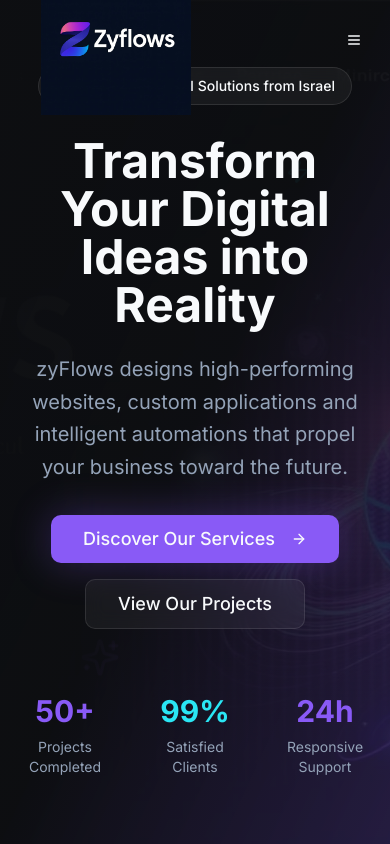
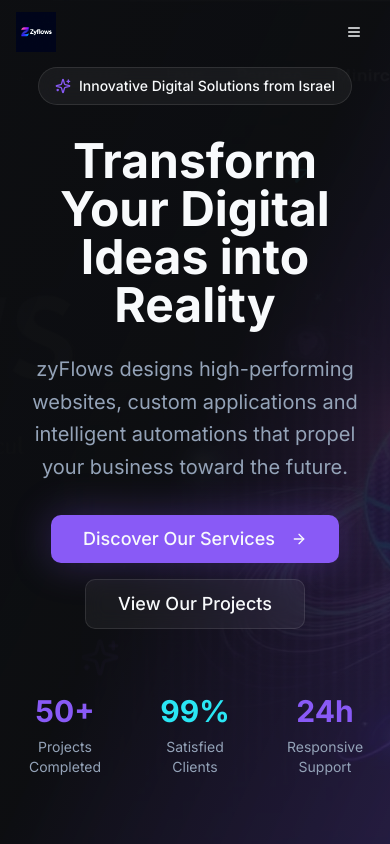
Before and after one commit to ZyFlows/zyflows-web-craft, a React (Vite) app: page / in a window 390 px wide. Shown: the top 844 px of the page. Built offline with nearby package versions, Linux system fonts and the light colour scheme.

Commit message:
Refactor: Improve logo integration in navbar
Integrate the logo into the navbar, removing any background and ensuring responsiveness across all screen sizes and languages.

```diff
--- a/src/components/ui/navigation.tsx
+++ b/src/components/ui/navigation.tsx
@@ -48,20 +48,20 @@ const Navigation = () => {
   return (
     <nav className={`fixed top-0 w-full z-50 transition-smooth ${scrolled ? "glass-effect shadow-lg" : ""} ${language === 'he' ? 'rtl' : ''}`}>
       <div className="container mx-auto px-4">
-        <div className="flex items-center justify-between h-20">
-          {/* Logo - Fixed size with responsive design */}
+        <div className="flex items-center justify-between h-16 md:h-20">
+          {/* Logo - Optimized integration with transparency */}
           <div className={`flex items-center ${language === 'he' ? 'logo-container' : ''}`}>
             <img
               src="/lovable-uploads/da2b99fe-7ae0-4b4d-8a8d-0029ea41d97f.png"
               alt="zyFlows"
               className={`${
                 scrolled
-                  ? 'w-40 h-24'
-                  : 'w-48 md:w-52 h-28 md:h-36'
-              } object-contain transition-all duration-300 ease-in-out`}
+                  ? 'h-8 sm:h-10 md:h-12'
+                  : 'h-10 sm:h-12 md:h-14 lg:h-16'
+              } w-auto object-contain transition-all duration-300 ease-in-out mix-blend-multiply`}
               style={{
-                width: scrolled ? '160px' : '200px',
-                height: scrolled ? '96px' : '150px'
+                filter: 'brightness(1.1) contrast(1.1)',
+                background: 'transparent'
               }}
             />
           </div>
@@ -69,27 +69,27 @@ const Navigation = () => {
           {/* Navigation desktop */}
           <div className={`hidden md:flex items-center ${
             language === 'he'
-              ? 'space-x-reverse space-x-8 nav-items'
-              : 'space-x-8'
+              ? 'space-x-reverse space-x-6 lg:space-x-8 nav-items'
+              : 'space-x-6 lg:space-x-8'
           }`}>
             {navItems.map(item => (
               <a
                 key={item.label}
                 href={item.href}
-                className="text-muted-foreground hover:text-primary transition-smooth hover:scale-105 whitespace-nowrap"
+                className="text-muted-foreground hover:text-primary transition-smooth hover:scale-105 whitespace-nowrap text-sm lg:text-base"
               >
                 {item.label}
               </a>
             ))}
             <LanguageSelector />
-            <Button variant="default" className="glow-primary whitespace-nowrap">
+            <Button variant="default" className="glow-primary whitespace-nowrap text-sm lg:text-base px-4 lg:px-6">
               {t('nav.start_project')}
             </Button>
           </div>
 
           {/* Menu mobile */}
           <Button variant="ghost" size="icon" className="md:hidden" onClick={() => setIsOpen(!isOpen)}>
-            {isOpen ? <X className="h-6 w-6" /> : <Menu className="h-6 w-6" />}
+            {isOpen ? <X className="h-5 w-5" /> : <Menu className="h-5 w-5" />}
           </Button>
         </div>
 
@@ -113,7 +113,7 @@ const Navigation = () => {
                   : 'flex-row'
               } justify-between items-center gap-4`}>
                 <LanguageSelector />
-                <Button variant="default" className="glow-primary flex-shrink-0">
+                <Button variant="default" className="glow-primary flex-shrink-0 text-sm">
                   {t('nav.start_project')}
                 </Button>
               </div>
```
